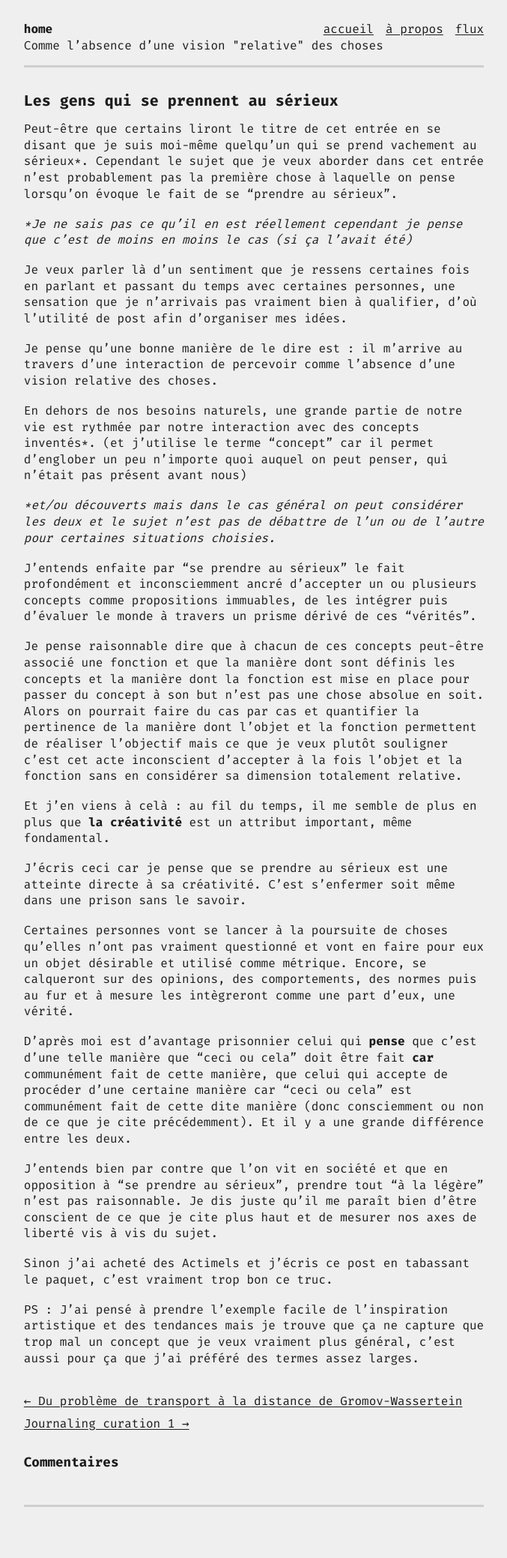
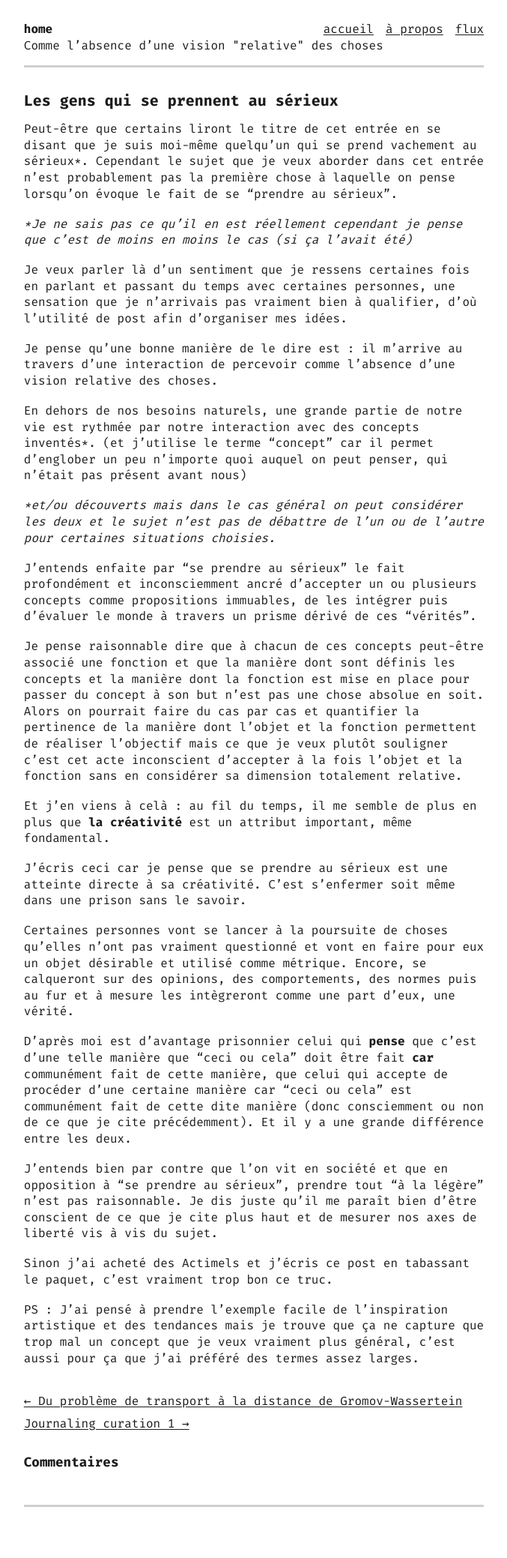
Before and after one commit to 3imaginaryboys3/3imaginaryboys3.github.io, a Jekyll site: the page built from _posts/2025-08-16-les-gens-qui-se-prennent-au-s-rieux.md, in a window 1280 px wide. Shown: the whole page at 75% size, without its empty margins (301-978 px from the left). Built offline with Jekyll 4.4.1, drawn with Linux system fonts in a browser that asks for light colours; some web fonts are replaced; comment, search, counter and statistics services are not loaded.

Commit message:
Fond blanc

```diff
--- a/assets/css/minimal.css
+++ b/assets/css/minimal.css
@@ -5,7 +5,7 @@
    et une couverture tramée en 1 bit un peu plus large que la colonne.
    Pour changer de palette, il suffit de modifier les cinq couleurs ci-dessous. */
 body.min{
-  --bg:#efefef;      /* fond */
+  --bg:#ffffff;      /* fond */
   --text:#1c1c1c;    /* texte, liens et titres */
   --dim:#666666;     /* texte secondaire */
   --rule:#cfcfcf;    /* filets et bordures */
```
